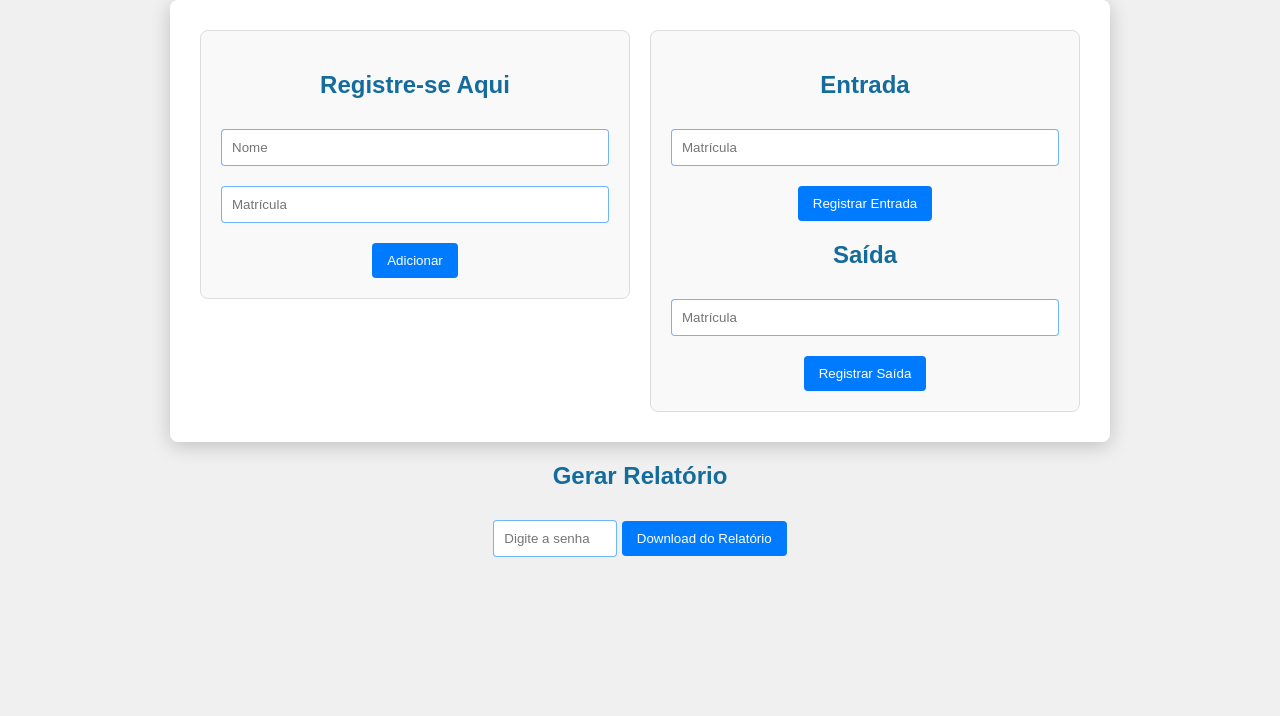
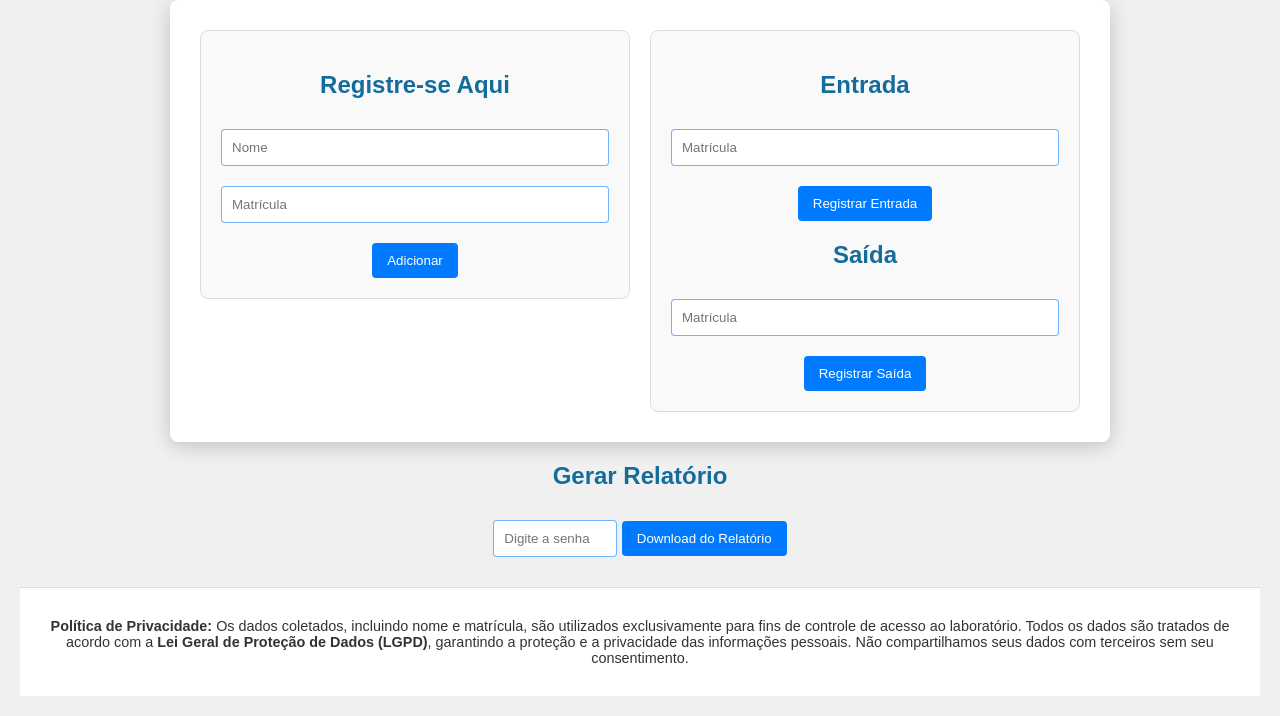
Before and after one commit to amatheusamaral/controle-acesso, a website: page public/index.html in a window 1280 px wide. Shown: the part 226-942 px from the top of the page. Before the commit the page ends 813 px from the top, so only its background shows below. Drawn offline with Linux system fonts and the light colour scheme.

Commit message:
Adição de LGPD

```diff
--- a/public/css/styles.css
+++ b/public/css/styles.css
@@ -112,3 +112,19 @@ footer a {
 footer a:hover {
     background-color: #218838; /* Cor ao passar o mouse no botão do relatório */
 }
+
+footer {
+    margin-top: 20px; /* Margem acima do rodapé */
+    padding: 20px; /* Padding interno do rodapé */
+    background-color: #fff; /* Cor de fundo do rodapé */
+    border-top: 1px solid #ddd; /* Borda superior para separação */
+    text-align: center; /* Centraliza o texto no rodapé */
+    font-size: 0.9em; /* Tamanho da fonte no rodapé */
+    color: #333; /* Cor do texto */
+}
+
+
+
+footer p {
+    margin: 10px 0; /* Margem acima e abaixo do parágrafo */
+}
--- a/public/index.html
+++ b/public/index.html
@@ -56,5 +56,9 @@
         <input type="password" name="senha" placeholder="Digite a senha" required>
         <button type="submit">Download do Relatório</button>
     </form>
+     <!-- Rodapé com a descrição da LGPD -->
+     <footer style="margin-top: 20px; text-align: center; font-size: 0.9em;">
+        <p><strong>Política de Privacidade:</strong> Os dados coletados, incluindo nome e matrícula, são utilizados exclusivamente para fins de controle de acesso ao laboratório. Todos os dados são tratados de acordo com a <strong> Lei Geral de Proteção de Dados (LGPD)</strong>, garantindo a proteção e a privacidade das informações pessoais. Não compartilhamos seus dados com terceiros sem seu consentimento.</p>
+    </footer>
 </body>
 </html>
```
Also changed, not shown: 1 other file.
